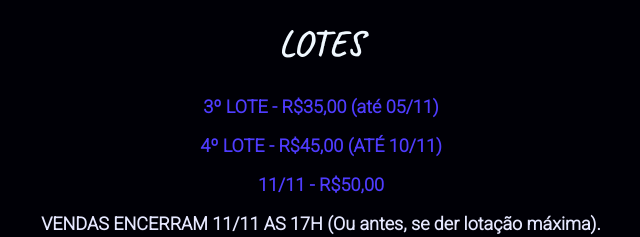
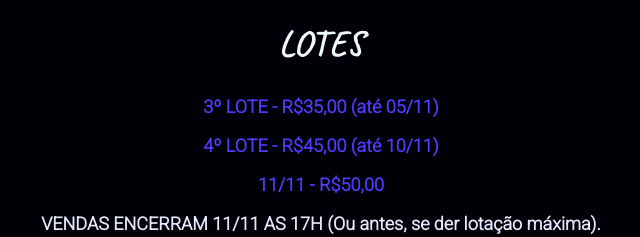
Before and after one commit to brunoguima7/mean-site, a React (Vite) app: page / in a window 1280 px wide. Shown: the part 1000-1237 px from the top of the page, without its empty margins (319-959 px from the left). Built offline with nearby package versions, Linux system fonts and the light colour scheme; a web font is replaced by a local one.

Commit message:
ccorreção do texto

```diff
--- a/src/components/MainContent.jsx
+++ b/src/components/MainContent.jsx
@@ -30,7 +30,7 @@ export default function MainText() {
             </p>
 
             <p id="lotes" className="formal">
-                4º LOTE - R$45,00 (ATÉ 10/11)
+                4º LOTE - R$45,00 (até 10/11)
             </p>
 
             <p id="lotes" className="formal">
```
